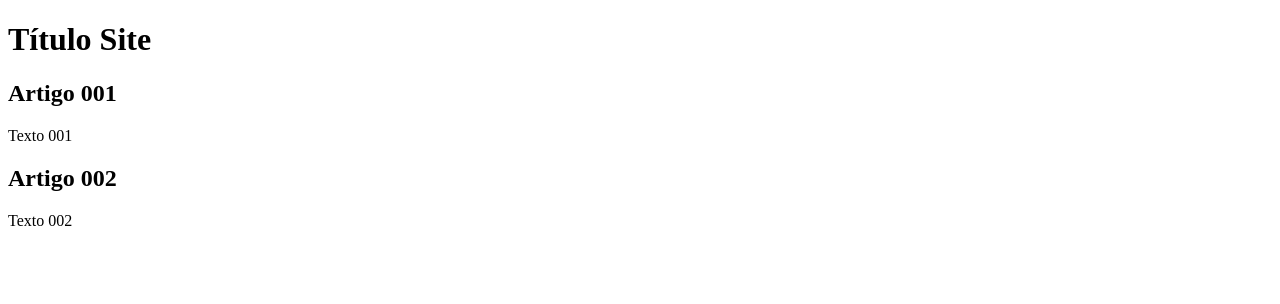
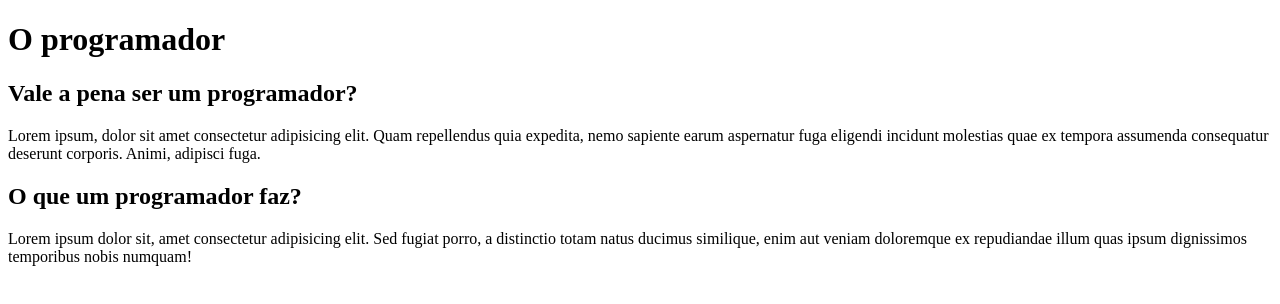
Before and after one commit to sidneywj03/site-git, a plain HTML site: page index.html in a window 1280 px wide. Drawn offline with Linux system fonts and the light colour scheme.

Commit message:
alteração 1

```diff
--- a/index.html
+++ b/index.html
@@ -3,19 +3,19 @@
 <head>
     <meta charset="UTF-8">
     <meta name="viewport" content="width=device-width, initial-scale=1.0">
-    <title>O programador em Ascensão</title>
+    <title>Seja bem vindo!</title>
 </head>
 <body>
     <main>
         <header>
-            <h1>Título Site</h1>
+            <h1>O programador</h1>
         </header>
         <article>
-            <h2>Artigo 001</h2>
-            <p>Texto 001</p>
+            <h2>Vale a pena ser um programador?</h2>
+            <p>Lorem ipsum, dolor sit amet consectetur adipisicing elit. Quam repellendus quia expedita, nemo sapiente earum aspernatur fuga eligendi incidunt molestias quae ex tempora assumenda consequatur deserunt corporis. Animi, adipisci fuga.</p>
             <article>
-                <h2>Artigo 002</h2>
-                <p>Texto 002</p>
+                <h2>O que um programador faz?</h2>
+                <p>Lorem ipsum dolor sit, amet consectetur adipisicing elit. Sed fugiat porro, a distinctio totam natus ducimus similique, enim aut veniam doloremque ex repudiandae illum quas ipsum dignissimos temporibus nobis numquam!</p>
             </article>
         </article>
     </main>
```
